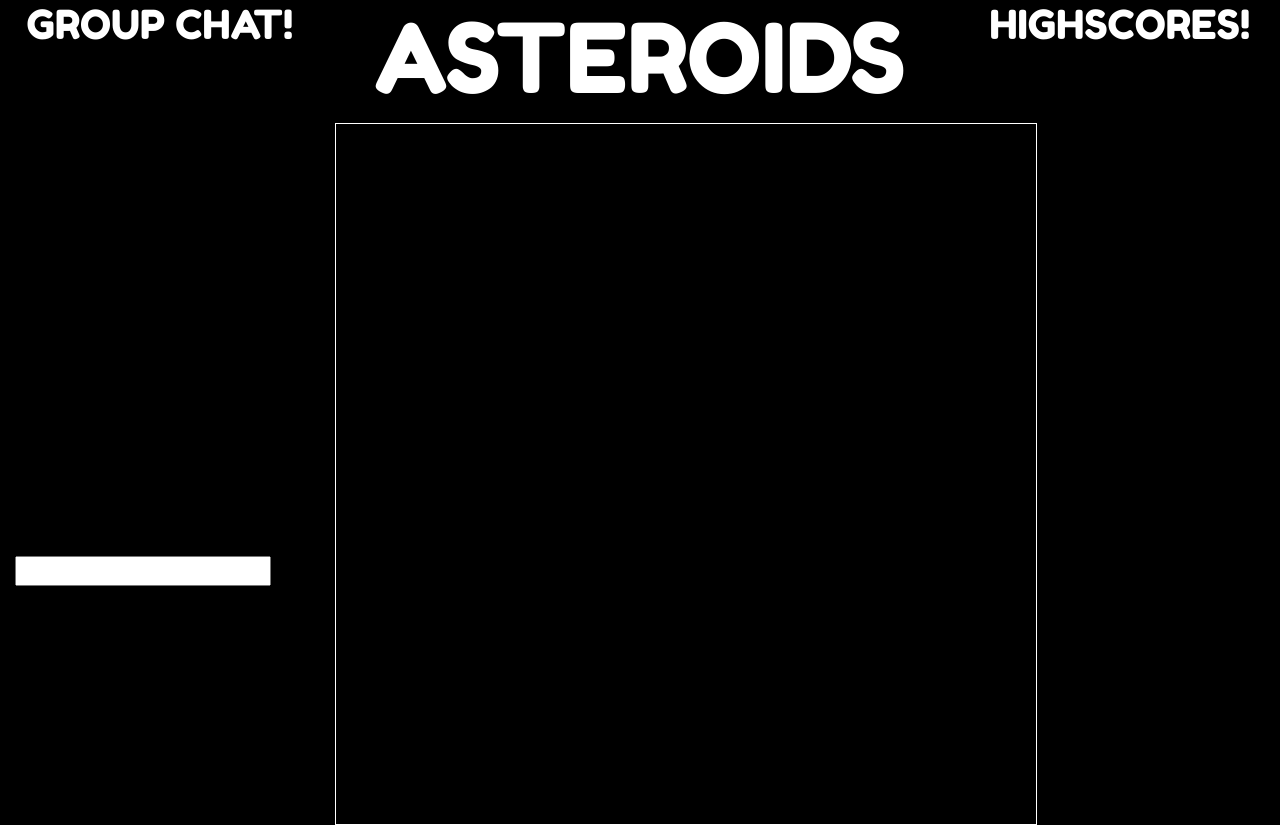
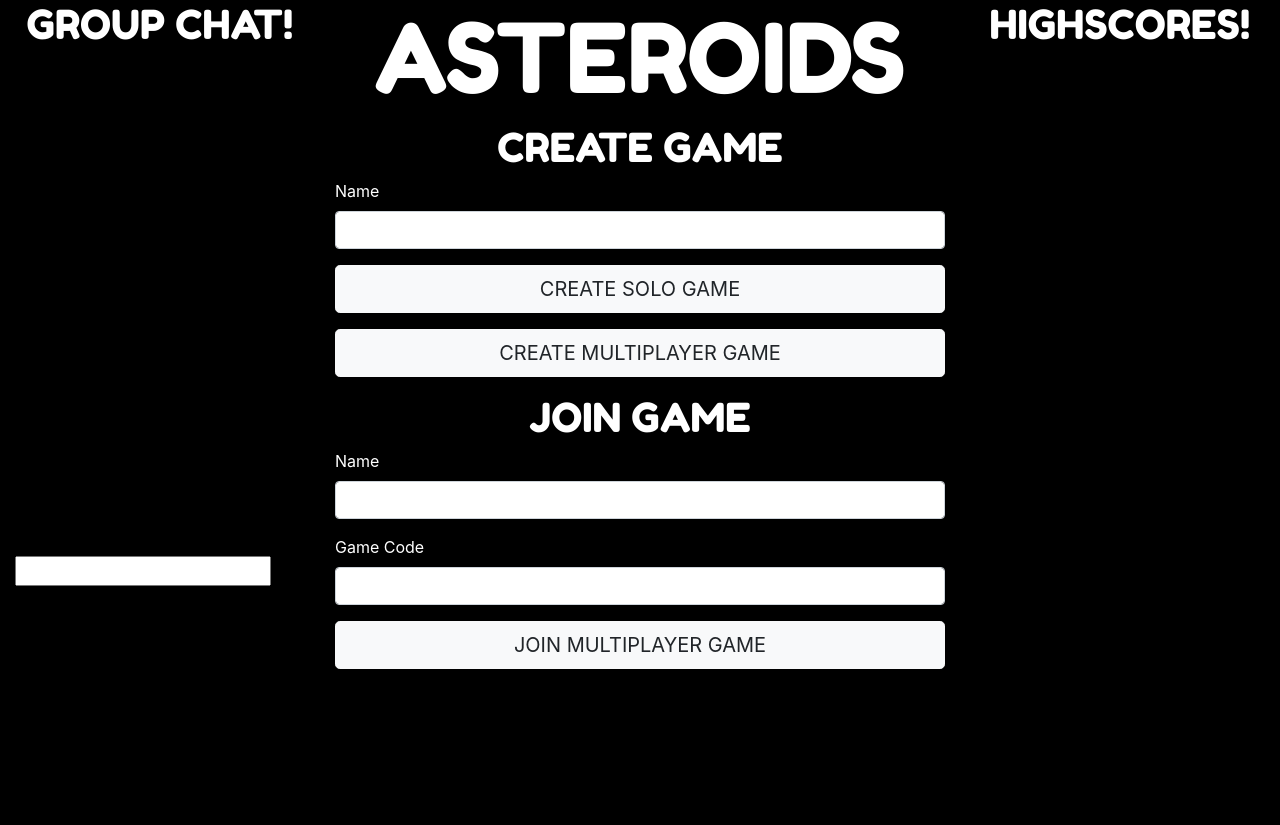
Before and after one commit to IainSCarr/asteroids-app, a website: page client/index.html in a window 1280 px wide. After the commit the page ends 800 px from the top, so only its background shows below. Drawn offline with nearby package versions, Linux system fonts and the light colour scheme; some packages are replaced by stand-ins of ours; no server answers.

Commit message:
Login template created

```diff
--- a/client/components/login/login.js
+++ b/client/components/login/login.js
@@ -0,0 +1,8 @@
+gameModule.component("login", {
+    templateUrl: "components/login/login.template.html",
+    controller: function GameController($scope, $http) {
+        $scope.init = function() {
+
+        }
+    }
+});
--- a/client/components/login/login.template.html
+++ b/client/components/login/login.template.html
@@ -0,0 +1,25 @@
+<section id="login" ng-init="init()">
+<h1>CREATE GAME</h1>
+<form>
+  <div class="form-group">
+    <label for="name">Name</label>
+    <input type="text" class="form-control" id="name" maxlength="10" required>
+  </div>
+  <button type="submit" class="btn btn-light btn-lg btn-block">CREATE SOLO GAME</button>
+  <p></p>
+  <button type="submit" class="btn btn-light btn-lg btn-block">CREATE MULTIPLAYER GAME</button>
+</form>
+<p></p>
+<h1>JOIN GAME</h1>
+<form >
+  <div class="form-group">
+    <label for="name">Name</label>
+    <input type="text" class="form-control" id="name" maxlength="10" required>
+  </div>
+  <div class="form-group">
+    <label for="code">Game Code</label>
+    <input type="number" class="form-control" id="code" maxlength="5" required>
+  </div>
+  <button type="submit" class="btn btn-light btn-lg btn-block">JOIN MULTIPLAYER GAME</button>
+</form>
+</section>
--- a/client/index.html
+++ b/client/index.html
@@ -20,7 +20,7 @@
     <script src="components/scores/scores.js"></script>
     <script src="components/game/game.js"></script>
     <script src="components/chat/chat.js"></script>
-
+    <script src="components/login/login.js"></script>
 
     <title>Asteroids!</title>
   </head>
@@ -36,7 +36,7 @@
 
         <div class="col-sm-6 center">
           <h1 class="display-1">ASTEROIDS</h1>
-          <game></game>
+          <login></login>
         </div>
 
         <div class="col-sm-3 margin">
```
